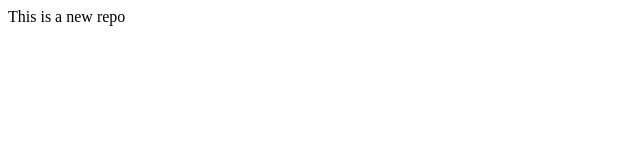
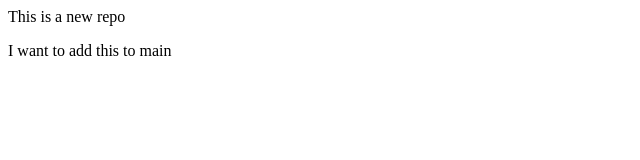
Before and after one commit to NaveenKumarG96/localrepo, a plain HTML site: page index.html in a window 1280 px wide. Shown: the whole page, without its empty margins (0-640 px from the left). Drawn offline with Linux system fonts and the light colour scheme.

Commit message:
Modified index

```diff
--- a/index.html
+++ b/index.html
@@ -1 +1,2 @@
 <p>This is a new repo</p>
+<p>I want to add this to main</p>
```
